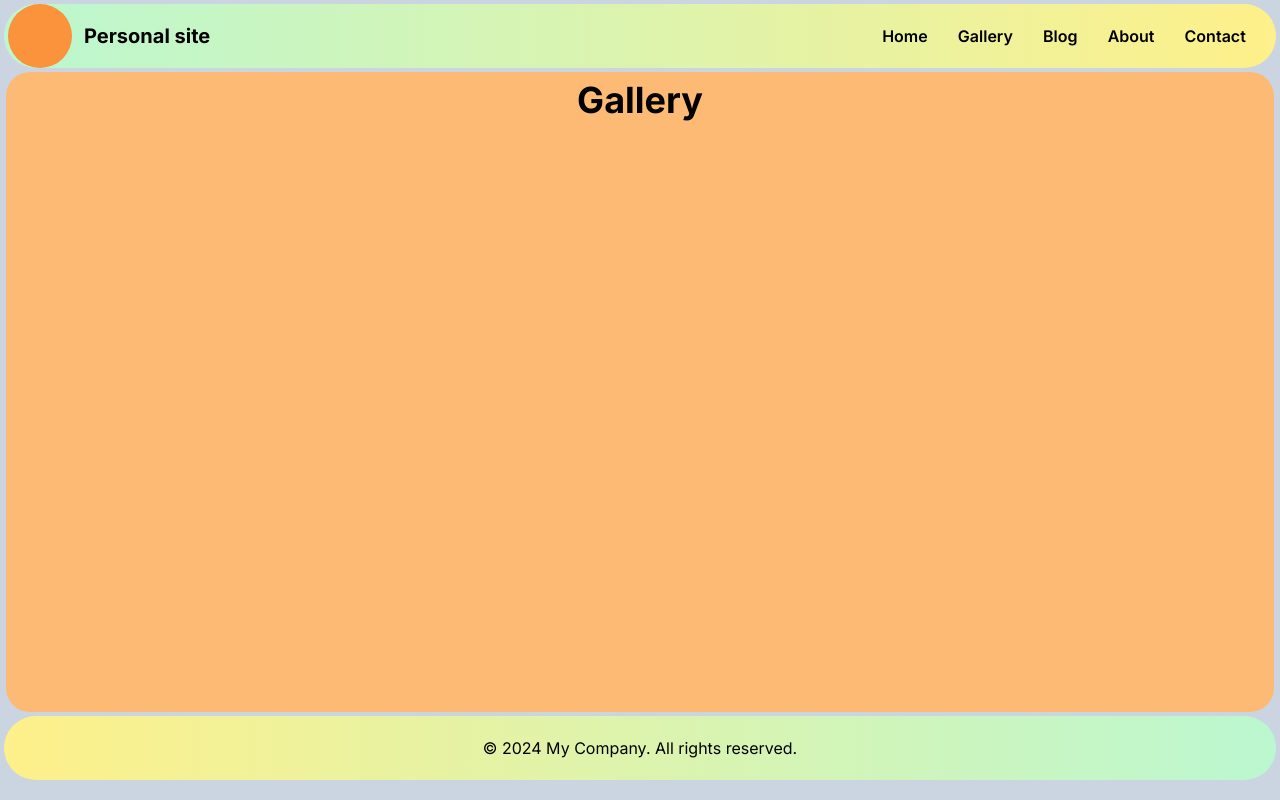
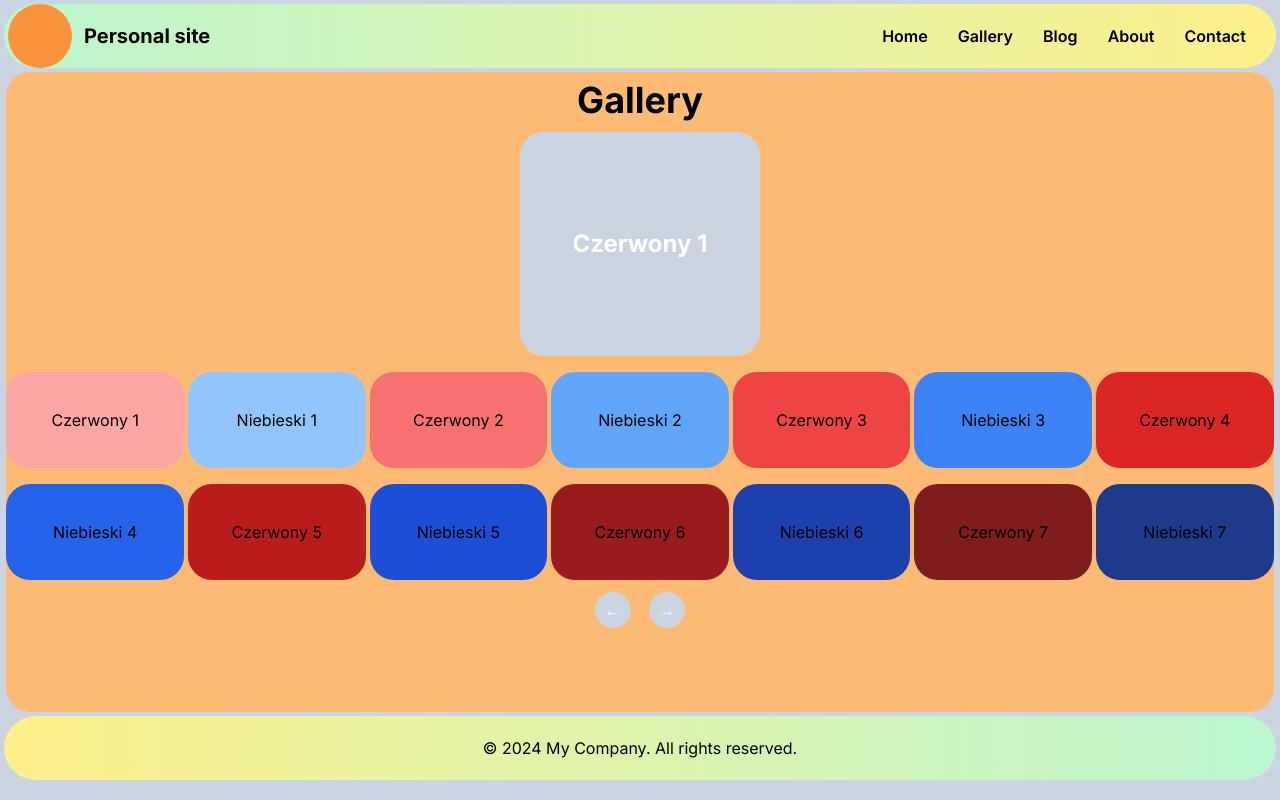
Before and after one commit to Majdanka/nextJsprj, a Next.js app: page /gallery in a window 1280 px wide. Built offline with nearby package versions, Linux system fonts and the light colour scheme.

Commit message:
Onclick change and arrow structure

```diff
--- a/app/(publicPage)/gallery/page.tsx
+++ b/app/(publicPage)/gallery/page.tsx
@@ -1,5 +1,5 @@
 import { Metadata } from "next";
-import GalleryHandler from "@/app/components/galleryPage/GalleryHandler";
+import GalleryHandler from "@/app/components/galleryPage/galleryHandler";
 
 export const metadata: Metadata = {
   title: "Gallery",
--- a/app/components/blogPage/pagination.tsx
+++ b/app/components/blogPage/pagination.tsx
@@ -1,7 +1,6 @@
 "use client";
 
 import clsx from "clsx";
-import { Span } from "next/dist/trace";
 import Link from "next/link";
 import { usePathname, useSearchParams } from "next/navigation";
 import { unstable_noStore as noStore } from "next/cache";
--- /dev/null
+++ b/app/components/galleryPage/chosenImage.tsx
@@ -0,0 +1,30 @@
+import clsx from "clsx";
+
+export default function ChosenImage({ img }: { img: string }) {
+  const text =
+    (img[0] == "r" ? "Czerwony" : "Niebieski") + " " + (Number(img[1]) - 2);
+
+  return (
+    <div
+      className={clsx(
+        "bg-slate-300 h-56 w-60 rounded-3xl mt-3 flex flex-col items-center justify-center text-2xl font-bold text-white",
+        { "bg-blue-300": img == "b3" },
+        { "bg-blue-400": img == "b4" },
+        { "bg-blue-500": img == "b5" },
+        { "bg-blue-600": img == "b6" },
+        { "bg-blue-700": img == "b7" },
+        { "bg-blue-800": img == "b8" },
+        { "bg-blue-900": img == "b9" },
+        { "bg-red-300": img == "r3" },
+        { "bg-red-400": img == "r4" },
+        { "bg-red-500": img == "r5" },
+        { "bg-red-600": img == "r6" },
+        { "bg-red-700": img == "r7" },
+        { "bg-red-800": img == "r8" },
+        { "bg-red-900": img == "r9" }
+      )}
+    >
+      {text}
+    </div>
+  );
+}
--- a/app/components/galleryPage/galleryHandler.tsx
+++ b/app/components/galleryPage/galleryHandler.tsx
@@ -1,9 +1,76 @@
-import { ChosenImage, GalleryImage } from "./galleryImage";
+"use client";
 
-export default function GalleryHandler() {
+import clsx from "clsx";
+import ChosenImage from "./chosenImage";
+import ImageNav from "./imageNav";
+import { usePathname, useSearchParams } from "next/navigation";
+import { useRouter } from "next/navigation";
+
+export default async function GalleryHandler() {
+  const { replace } = useRouter();
+  const searchParams = useSearchParams();
+  const pathname = usePathname();
+  const current = searchParams.get("image");
+
+  function handleClick(key: string) {
+    const params = new URLSearchParams(searchParams);
+    if (key) {
+      params.set("image", key);
+    } else {
+      params.delete("image");
+    }
+    replace(`${pathname}?${params.toString()}`);
+  }
+
+  const images = [];
+  for (let i = 3; i < 10; i++) {
+    images.push(
+      <div
+        key={"r" + 1}
+        className={clsx(
+          "h-24 w-1/7 rounded-3xl mt-3 flex flex-col items-center justify-center",
+          { "bg-red-300": i == 3 },
+          { "bg-red-400": i == 4 },
+          { "bg-red-500": i == 5 },
+          { "bg-red-600": i == 6 },
+          { "bg-red-700": i == 7 },
+          { "bg-red-800": i == 8 },
+          { "bg-red-900": i == 9 },
+          { "text-white border-2 border-white": current == "r" + i }
+        )}
+        onClick={() => handleClick("r" + i)}
+      >
+        Czerwony {i - 2}
+      </div>
+    );
+    images.push(
+      <div
+        key={"b" + 1}
+        className={clsx(
+          "h-24 w-1/7 rounded-3xl mt-3 flex flex-col items-center justify-center",
+          { "bg-blue-300": i == 3 },
+          { "bg-blue-400": i == 4 },
+          { "bg-blue-500": i == 5 },
+          { "bg-blue-600": i == 6 },
+          { "bg-blue-700": i == 7 },
+          { "bg-blue-800": i == 8 },
+          { "bg-blue-900": i == 9 },
+          { "text-white border-2 border-white": current == "b" + i }
+        )}
+        onClick={() => handleClick("b" + i)}
+      >
+        Niebieski {i - 2}
+      </div>
+    );
+  }
+
   return (
     <>
-      <ChosenImage />
+      <ChosenImage img={current ? current : "r3"} />
+      <div className="w-full grid grid-cols-4 md:grid-cols-7 gap-1 mt-1">
+        {images}
+      </div>
+      <ImageNav />
     </>
   );
 }
--- a/app/components/galleryPage/galleryImage.tsx
+++ /dev/null
@@ -1,7 +0,0 @@
-export function GalleryImage() {
-  return <></>;
-}
-
-export function ChosenImage() {
-  return <></>;
-}
--- /dev/null
+++ b/app/components/galleryPage/imageNav.tsx
@@ -0,0 +1,37 @@
+export default function ImageNav() {
+  function handlePrev() {}
+  function handleNext() {}
+  const indexes = [
+    "r3",
+    "b3",
+    "r4",
+    "b4",
+    "r5",
+    "b5",
+    "r6",
+    "b6",
+    "r7",
+    "b7",
+    "r8",
+    "b8",
+    "r9",
+    "b9",
+  ];
+
+  return (
+    <div className="mt-3 flex justify-evenly w-32">
+      <button
+        onClick={handlePrev}
+        className="w-9 h-9 rounded-full bg-slate-300 hover:bg-white hover:text-black text-white font-bold"
+      >
+        &#8592;
+      </button>
+      <button
+        onClick={handleNext}
+        className="w-9 h-9 rounded-full bg-slate-300 hover:bg-white hover:text-black text-white font-bold"
+      >
+        &#8594;
+      </button>
+    </div>
+  );
+}
```
